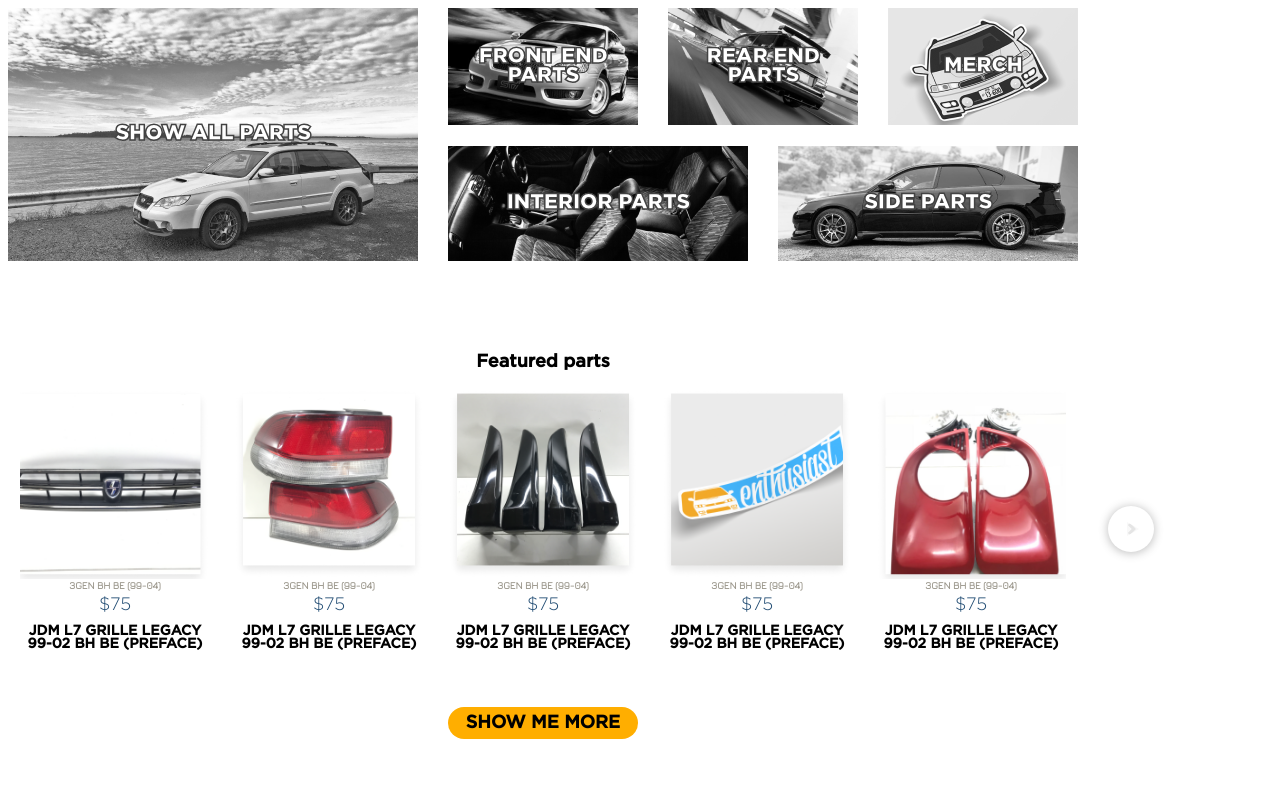
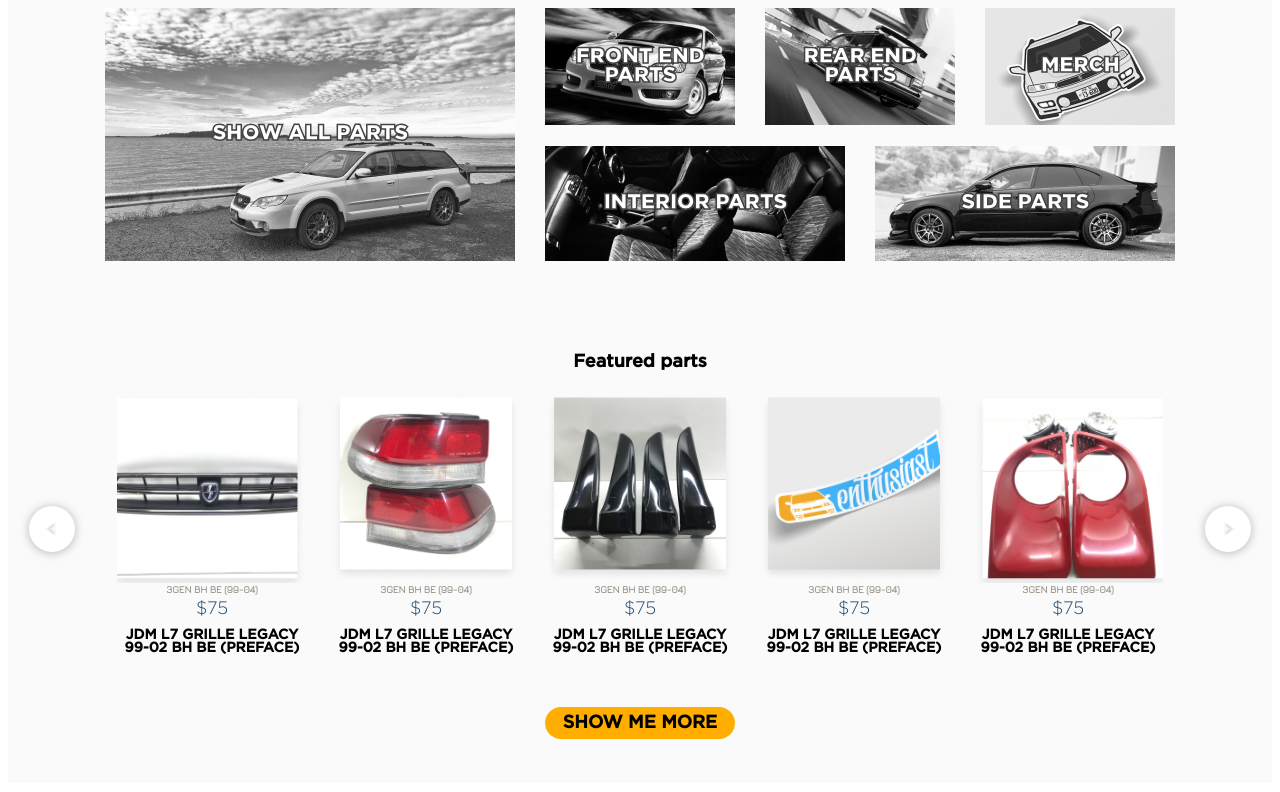
Before and after one commit to chlenc/my-subie, a React (Create React App) app: page / in a window 1280 px wide. Shown: the part 540-1332 px from the top of the page. Built offline with nearby package versions, Linux system fonts and the light colour scheme.

Commit message:
DONE  :white_check_mark:

```diff
--- a/src/components/App/index.tsx
+++ b/src/components/App/index.tsx
@@ -30,7 +30,6 @@ interface IState {
 export default class App extends React.Component<IProps, IState> {
   render() {
     return <Root>
-      {/* <SubRoot> */}
         <Navbar />
         <ContentBox />
         <Menu />
@@ -41,7 +40,6 @@ export default class App extends React.Component<IProps, IState> {
         <HowToBuy />
         <CustomCars />
         <ReplyForm />
-      {/* </SubRoot> */}
     </Root>
   }
 };
--- /dev/null
+++ b/src/components/Footer/index.tsx
@@ -0,0 +1,2 @@
+import React from 'react'
+import styled from '@emotion/styled'
--- /dev/null
+++ b/src/components/HotGoods/HotProduct.tsx
@@ -0,0 +1,68 @@
+import React from 'react'
+import styled from '@emotion/styled'
+
+interface IProps {
+    imageURL: string
+    title: string
+    cost: string
+    label: string
+}
+
+export default class HotProduct extends React.Component<IProps, {}> {
+    render() {
+        return <Root>
+            <Image style={{ backgroundImage: "url(" + this.props.imageURL + ")" }} />
+            <ProductTitle>{this.props.title}</ProductTitle>
+            <Cost>{this.props.cost}</Cost>
+            <Label>{this.props.label}</Label>
+        </Root>
+    }
+}
+
+const Root = styled.div`
+width: 190px;
+height: 282px;
+display: flex;
+flex-direction: column;
+align-items: center;
+justify-content: center;
+`
+const Image = styled.div`
+width: 190px;
+height: 190px;
+background-size: cover;
+`
+const ProductTitle = styled.div`
+width: 190px;
+height: 10px;
+font-family: Jura, sans-serif;
+font-style: normal;
+font-weight: 600;
+font-size: 10px;
+line-height: 12px;
+text-align: center;
+color: #9D998E;
+`
+const Cost = styled.div`
+width: 190px;
+height: 16px;
+margin-top: 8px;
+font-family: 'GothamPro-Light';
+font-weight: 100;
+font-size: 18px;
+line-height: 17px;
+text-align: center;
+color: #214C73;
+`
+const Label = styled.div `
+width: 190px;
+height: 39px;
+margin-top: 12px;
+font-family: 'GothamPro-Medium';
+font-style: normal;
+font-weight: bold;
+font-size: 14px;
+line-height: 13px;
+text-align: center;
+color: #000000;
+`
--- a/src/components/HotGoods/index.tsx
+++ b/src/components/HotGoods/index.tsx
@@ -1,14 +1,52 @@
 import React from 'react'
 import Slider from 'react-slick'
 import styled from '@emotion/styled'
-import "slick-carousel/slick/slick.css";
-import "slick-carousel/slick/slick-theme.css";
 import leftArrow from '../../icons/LEFTARROW.svg'
 import rightArrow from '../../icons/RIGHTARROW.svg'
 import {prod1, prod2, prod3, prod4, prod5} from './goods'
 import ButtonShowMeMore from '../../icons/ShowMeMoreButton.svg'
+import HotProduct from './HotProduct'
 
-const Root = styled.div`
+export default class HotGoods extends React.Component {
+    render() {
+        const settings = {
+            arrows: true,
+            centerMode: false,
+            dots: false,
+            infinite: true,
+            speed: 500,
+            slidesToShow: 5,
+            slidesToScroll: 5
+        };
+        return <Root>
+                <Body>
+                <Title>Featured parts</Title>
+                <Slider {...settings}>
+                    <HotProduct imageURL={prod1} title="3GEN BH BE (99-04)" cost="$75" label="JDM L7 GRILLE LEGACY 99-02 BH BE (PREFACE)"/>
+                    <HotProduct imageURL={prod2} title="3GEN BH BE (99-04)" cost="$75" label="JDM L7 GRILLE LEGACY 99-02 BH BE (PREFACE)"/>
+                    <HotProduct imageURL={prod3} title="3GEN BH BE (99-04)" cost="$75" label="JDM L7 GRILLE LEGACY 99-02 BH BE (PREFACE)"/>
+                    <HotProduct imageURL={prod4} title="3GEN BH BE (99-04)" cost="$75" label="JDM L7 GRILLE LEGACY 99-02 BH BE (PREFACE)"/>
+                    <HotProduct imageURL={prod5} title="3GEN BH BE (99-04)" cost="$75" label="JDM L7 GRILLE LEGACY 99-02 BH BE (PREFACE)"/>
+                    <HotProduct imageURL={prod1} title="3GEN BH BE (99-04)" cost="$75" label="JDM L7 GRILLE LEGACY 99-02 BH BE (PREFACE)"/>
+                    <HotProduct imageURL={prod2} title="3GEN BH BE (99-04)" cost="$75" label="JDM L7 GRILLE LEGACY 99-02 BH BE (PREFACE)"/>
+                    <HotProduct imageURL={prod3} title="3GEN BH BE (99-04)" cost="$75" label="JDM L7 GRILLE LEGACY 99-02 BH BE (PREFACE)"/>
+                    <HotProduct imageURL={prod4} title="3GEN BH BE (99-04)" cost="$75" label="JDM L7 GRILLE LEGACY 99-02 BH BE (PREFACE)"/>
+                    <HotProduct imageURL={prod5} title="3GEN BH BE (99-04)" cost="$75" label="JDM L7 GRILLE LEGACY 99-02 BH BE (PREFACE)"/>
+                </Slider>
+                <Button>SHOW ME MORE</Button>
+            </Body>
+            </Root>
+    }
+}
+const Root = styled.div `
+display: flex;
+flex-direction: row;
+justify-content: center;
+background: #FAFAFA;
+width: 100%;
+`
+
+const Body = styled.div`
 margin-top: 93px;
 width: 1070px;
 display: flex;
@@ -49,168 +87,6 @@ line-height: 17px;
 text-align: center;
 `
 
-export default class HotGoods extends React.Component {
-    render() {
-        const settings = {
-            arrows: true,
-            centerMode: false,
-            dots: false,
-            infinite: true,
-            speed: 500,
-            slidesToShow: 5,
-            slidesToScroll: 5
-        };
-        return (
-            <Root>
-                <Title>Featured parts</Title>
-                <Slider {...settings}>
-                    <RootProduct>
-                        <Image1/>
-                        <ProductTitle>3GEN BH BE (99-04)</ProductTitle>
-                        <Cost>$75</Cost>
-                        <Label>JDM L7 GRILLE LEGACY 99-02 BH BE (PREFACE)</Label>
-                    </RootProduct>
-                    <RootProduct>
-                        <Image2/>
-                        <ProductTitle>3GEN BH BE (99-04)</ProductTitle>
-                        <Cost>$75</Cost>
-                        <Label>JDM L7 GRILLE LEGACY 99-02 BH BE (PREFACE)</Label>
-                    </RootProduct>
-                    <RootProduct>
-                        <Image3/>
-                        <ProductTitle>3GEN BH BE (99-04)</ProductTitle>
-                        <Cost>$75</Cost>
-                        <Label>JDM L7 GRILLE LEGACY 99-02 BH BE (PREFACE)</Label>
-                    </RootProduct>
-                    <RootProduct>
-                        <Image4/>
-                        <ProductTitle>3GEN BH BE (99-04)</ProductTitle>
-                        <Cost>$75</Cost>
-                        <Label>JDM L7 GRILLE LEGACY 99-02 BH BE (PREFACE)</Label>
-                    </RootProduct>
-                    <RootProduct>
-                        <Image5/>
-                        <ProductTitle>3GEN BH BE (99-04)</ProductTitle>
-                        <Cost>$75</Cost>
-                        <Label>JDM L7 GRILLE LEGACY 99-02 BH BE (PREFACE)</Label>
-                    </RootProduct>
-                    <RootProduct>
-                        <Image1/>
-                        <ProductTitle>3GEN BH BE (99-04)</ProductTitle>
-                        <Cost>$75</Cost>
-                        <Label>JDM L7 GRILLE LEGACY 99-02 BH BE (PREFACE)</Label>
-                    </RootProduct>
-                    <RootProduct>
-                        <Image2/>
-                        <ProductTitle>3GEN BH BE (99-04)</ProductTitle>
-                        <Cost>$75</Cost>
-                        <Label>JDM L7 GRILLE LEGACY 99-02 BH BE (PREFACE)</Label>
-                    </RootProduct>
-                    <RootProduct>
-                        <Image3/>
-                        <ProductTitle>3GEN BH BE (99-04)</ProductTitle>
-                        <Cost>$75</Cost>
-                        <Label>JDM L7 GRILLE LEGACY 99-02 BH BE (PREFACE)</Label>
-                    </RootProduct>
-                    <RootProduct>
-                        <Image4/>
-                        <ProductTitle>3GEN BH BE (99-04)</ProductTitle>
-                        <Cost>$75</Cost>
-                        <Label>JDM L7 GRILLE LEGACY 99-02 BH BE (PREFACE)</Label>
-                    </RootProduct>
-                    <RootProduct>
-                        <Image5/>
-                        <ProductTitle>3GEN BH BE (99-04)</ProductTitle>
-                        <Cost>$75</Cost>
-                        <Label>JDM L7 GRILLE LEGACY 99-02 BH BE (PREFACE)</Label>
-                    </RootProduct>
-
-                </Slider>
-                <Button>SHOW ME MORE</Button>
-            </Root>
-        );
-    }
-}
-
-const RootProduct = styled.div `
-width: 190px;
-height: 282px;
-display: flex;
-flex-direction: column;
-align-items: center;
-justify-content: center;
-`
-const Image1 = styled.div `
-width: 190px;
-height: 190px;
-background-image: url(${prod1});
-background-size: cover;
-`
-const Image2 = styled.div `
-width: 190px;
-height: 190px;
-background-image: url(${prod2});
-background-size: cover;
-`
-const Image3 = styled.div `
-width: 190px;
-height: 190px;
-background-image: url(${prod3});
-background-size: cover;
-`
-const Image4 = styled.div `
-width: 190px;
-height: 190px;
-background-image: url(${prod4});
-background-size: cover;
-`
-const Image5 = styled.div `
-width: 190px;
-height: 190px;
-background-image: url(${prod5});
-background-size: cover;
-`
-
-const ProductTitle = styled.div `
-width: 190px;
-height: 10px;
-font-family: Jura, sans-serif;
-font-style: normal;
-font-weight: 600;
-font-size: 10px;
-line-height: 12px;
-text-align: center;
-color: #9D998E;
-`
-
-const Cost = styled.div `
-width: 190px;
-height: 16px;
-margin-top: 8px;
-font-family: 'GothamPro-Light';
-/* font-style: normal; */
-font-weight: 100;
-/* поменять шрифт на light */
-
-font-size: 18px;
-line-height: 17px;
-text-align: center;
-color: #214C73;
-`
-
-const Label = styled.div `
-width: 190px;
-height: 39px;
-margin-top: 12px;
-font-family: 'GothamPro-Medium';
-font-style: normal;
-font-weight: bold;
-font-size: 14px;
-line-height: 13px;
-text-align: center;
-
-color: #000000;
-`
 const Button= styled.div `
 margin-top: 36px;
 width: 190px;
--- a/src/components/HowToBuy/index.tsx
+++ b/src/components/HowToBuy/index.tsx
@@ -5,6 +5,7 @@ import steps from '../../icons/StepsRounds.svg'
 export default class HowToBuy extends React.Component {
     render (){
         return <Root>
+        <Body>
             <Title>HOW TO BUY A GOODIES?
                 <SubTitle>It’s simple;)</SubTitle>
             </Title>
@@ -17,11 +18,18 @@ export default class HowToBuy extends React.Component {
                 <Point>Get your tracking #<br/>and await for a parcel;) </Point>
             </Description>
             <Footer>Click here for a detailed instruction</Footer>
+        </Body>
         </Root>
     }
 }
-
 const Root = styled.div `
+display: flex;
+flex-direction: row;
+justify-content: center;
+background: #FAFAFA;
+width: 100%;
+`
+const Body = styled.div `
 display: flex;
 flex-direction: column;
 align-items: center;
--- a/src/components/Menu/index.tsx
+++ b/src/components/Menu/index.tsx
@@ -7,8 +7,39 @@ import car4 from '../../images/car4.png'
 import car5 from '../../images/car5.png'
 import car6 from '../../images/car6.png'
 
+
+export default class Menu extends React.Component {
+    render() {
+        return <Root>
+            <Body>
+                <Content1>
+                    <Text1>SHOW ALL PARTS</Text1>
+                </Content1>
+                <Content2>
+                    <Content3>
+                        <Car2><Text1>FRONT END <br /> PARTS</Text1></Car2>
+                        <Car3><Text1>REAR END <br /> PARTS</Text1></Car3>
+                        <Car4><Text1>MERCH</Text1></Car4>
+                    </Content3>
+                    <Content4>
+                        <Car5><Text1>INTERIOR PARTS</Text1></Car5>
+                        <Car6><Text1>SIDE PARTS</Text1></Car6>
+                    </Content4>
+                </Content2>
+            </Body>
+        </Root>
+    }
+
+}
+
 const Root = styled.div`
+display: flex;
+flex-direction: row;
+justify-content: center;
+background: #FAFAFA;
 width: 100%;
+`
+const Body = styled.div`
 height: 253px;
 margin-top: 80px;
 display: flex;
@@ -32,7 +63,7 @@ justify-content: center;
 align-items: center;
 `
 
-const Text1 = styled.div `
+const Text1 = styled.div`
 color: #FFFFFF;
 text-align: center;
 `
@@ -106,24 +137,3 @@ flex-direction: row;
 justify-content: center;
 align-items: center;
 `
-export default class Menu extends React.Component {
-    render() {
-        return <Root>
-            <Content1>
-                <Text1>SHOW ALL PARTS</Text1>
-            </Content1>
-            <Content2>
-                <Content3>
-                    <Car2><Text1>FRONT END <br/> PARTS</Text1></Car2>
-                    <Car3><Text1>REAR END <br/> PARTS</Text1></Car3>
-                    <Car4><Text1>MERCH</Text1></Car4>
-                </Content3>
-                <Content4>
-                    <Car5><Text1>INTERIOR PARTS</Text1></Car5>
-                    <Car6><Text1>SIDE PARTS</Text1></Car6>
-                </Content4>
-            </Content2>
-        </Root>
-    }
-
-}
--- a/src/components/ReplyForm/index.tsx
+++ b/src/components/ReplyForm/index.tsx
@@ -48,11 +48,13 @@ export default class ReplyForm extends React.Component<{}, IState> {
     }
 }
 
-const Root = styled.div`
+const Root = styled.div `
 display: flex;
 flex-direction: column;
+justify-content: center;
 align-items: center;
-justify-content: center;
+background: #FAFAFA;
+width: 100%;
 `
 
 const Body = styled.div`
```
Also changed, not shown: src/components/ContentBox/index.tsx (+27 -16 lines).
